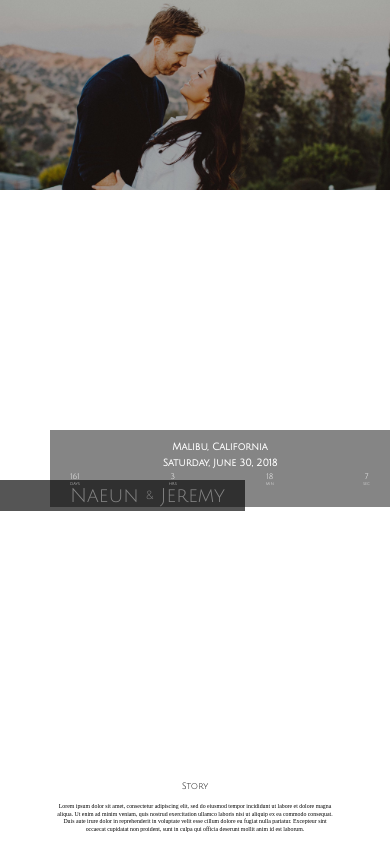
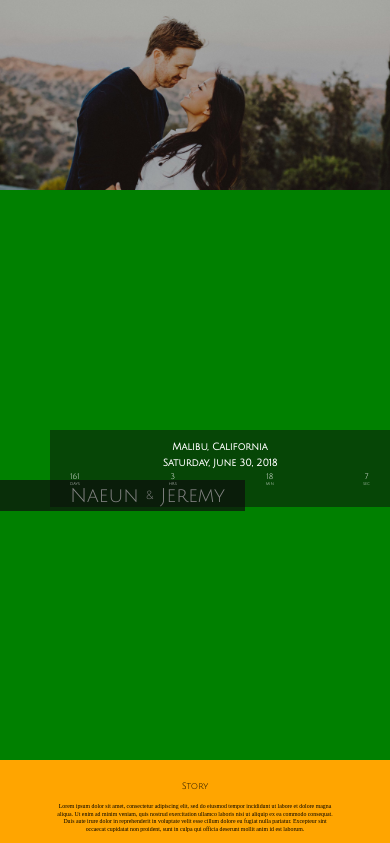
Before and after one commit to rimjieun/wedding-site, a PHP site: page / in a window 390 px wide; the page is wider, and only the part inside the window is pictured. Shown: the top 843 px of that part. Run offline with PHP 8.4, Linux system fonts and the light colour scheme; some libraries are stand-ins or nearby versions; some web fonts are replaced; grey boxes are pictures that could not be loaded.

Commit message:
saving changes

```diff
--- a/assets/css/style.css
+++ b/assets/css/style.css
@@ -63,10 +63,10 @@ html, body {
 
 #cycler {
   position: relative;
-  height: 90%;
+  height: 90vh;
   width: 100%;
   display: inline-block;
-  /*background: green;*/
+  background: green;
 }
 
 #cycler img {
@@ -258,3 +258,9 @@ a.hotel-link {
   font-size: 1vw;
   line-height: 1.3vw;
 }
+
+@media screen and (max-width: 800px) {
+  body {
+    background: orange;
+  }
+}
--- a/index.html
+++ b/index.html
@@ -49,8 +49,11 @@
       </div>
     </div>
     <img class="active" src="./assets/img/photos/landscape/cropped/layered/006.jpg" alt="Naeun & Jeremy" />
+    <img src="./assets/img/photos/portrait/collage/001.jpg" alt="Naeun & Jeremy" />
     <img src="./assets/img/photos/landscape/cropped/layered/003.jpg" alt="Naeun & Jeremy" />
+    <img src="./assets/img/photos/portrait/collage/002.jpg" alt="Naeun & Jeremy" />
     <img src="./assets/img/photos/landscape/cropped/layered/002.jpg" alt="Naeun & Jeremy" />
+    <img src="./assets/img/photos/portrait/collage/003.jpg" alt="Naeun & Jeremy" />
   </div>
   <section id="story">
     <div class="section-container">
```
Also changed, not shown: assets/img/photos/landscape/cropped/layered/002.jpg, assets/img/photos/landscape/cropped/layered/003.jpg, assets/img/photos/landscape/cropped/layered/006.jpg, assets/img/photos/portrait/011.jpg (deleted), assets/img/photos/portrait/012.jpg, assets/img/photos/portrait/014.jpg, assets/img/photos/portrait/015.jpg, assets/img/photos/portrait/016.jpg (deleted), assets/img/photos/portrait/017.jpg (deleted), assets/img/photos/portrait/collage/001.jpg (added), assets/img/photos/portrait/collage/002.jpg (added), assets/img/photos/portrait/collage/003.jpg (added), assets/img/photos/portrait/selected/001.jpg (added), assets/img/photos/portrait/selected/002.jpg (added), 2 more files, 5 other files.
